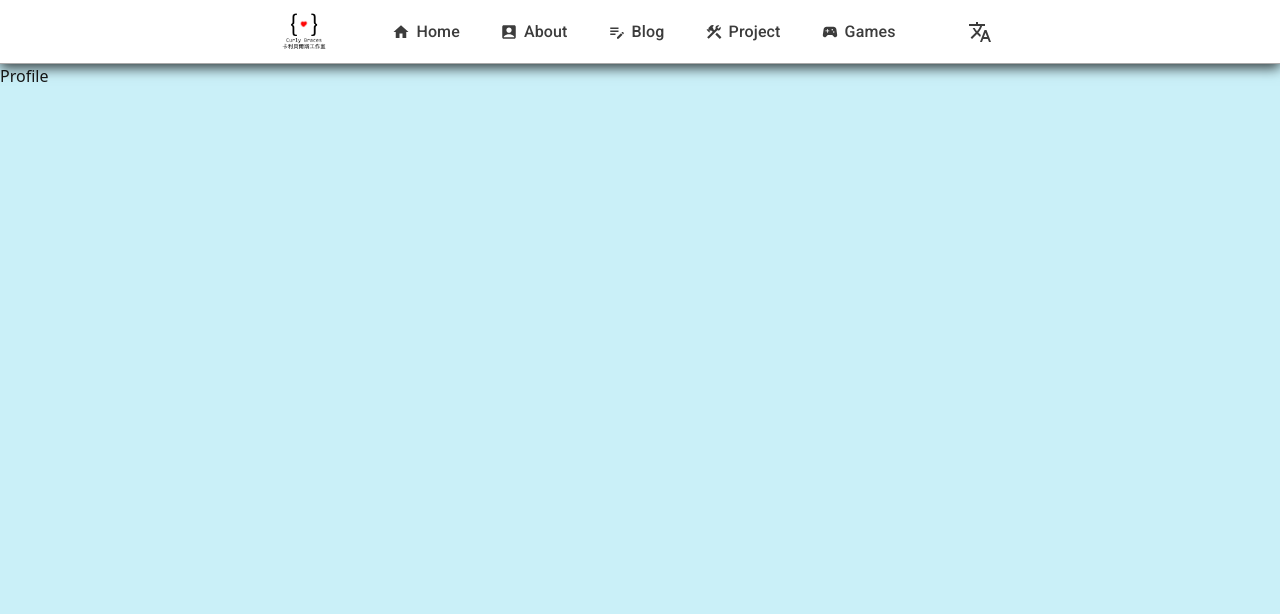
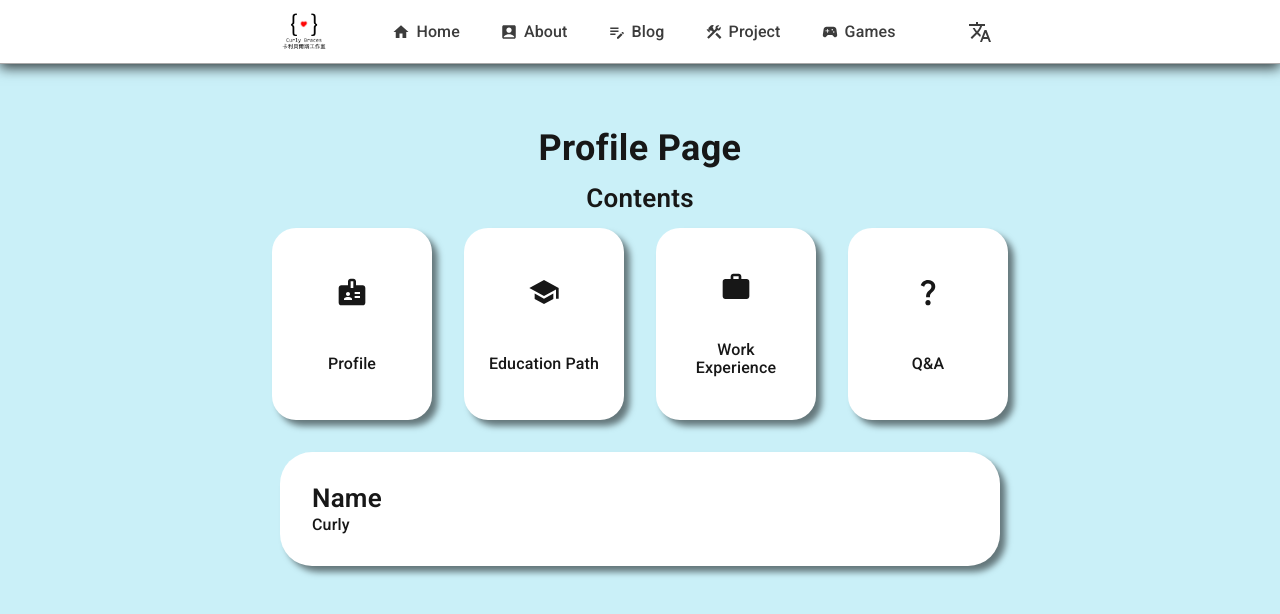
Before and after one commit to CurlyRhapsody/CurlyRhapsody.github.io, a Next.js app: page /en/about in a window 1280 px wide. Shown: the top 614 px of the page. Built offline with nearby package versions, Linux system fonts and the light colour scheme.

Commit message:
feat - Created profile page frame fix - Not found page redirect is useless fix - Warning about image is LCP

```diff
--- a/messages/en.json
+++ b/messages/en.json
@@ -44,5 +44,13 @@
         "project desc": "Creating small but practical stuff",
         "games title": "Games",
         "games desc": "Gaming time!"
+    },
+    "profile": {
+        "title": "Profile Page",
+        "content title": "Contents",
+        "content profile": "Profile",
+        "content education": "Education Path",
+        "content work": "Work Experience",
+        "content QnA": "Q&A"
     }
 }
--- a/messages/zh.json
+++ b/messages/zh.json
@@ -44,5 +44,13 @@
         "project desc": "小巧但實用的小程式",
         "games title": "遊戲",
         "games desc": "遊戲時間！"
+    },
+    "profile": {
+        "title": "個人檔案",
+        "content title": "目錄",
+        "content profile": "資料",
+        "content education": "學歷",
+        "content work": "工作經驗",
+        "content QnA": "Q&A"
     }
 }
--- a/src/app/components/navBar/NavBar.tsx
+++ b/src/app/components/navBar/NavBar.tsx
@@ -29,14 +29,14 @@ const MobileMenu = () => {
 
     return (
         <>
-            <Image src={Logo.src} width={1} height={1} alt="" style={{ width: "3rem", height: "3rem" }} />
+            <Image src={Logo.src} width={1} height={1} alt="" style={{ width: "3rem", height: "3rem" }} loading="eager" />
             <IconButton onClick={() => setIsDrawerOpened(true)}>
                 <MenuIcon sx={{ fontSize: "1.5rem", color: "#3C3C3C" }} />
             </IconButton>
             <Drawer open={isDrawerOpened} onClose={() => setIsDrawerOpened(false)}>
                 <MenuList sx={{ display: "flex", flexDirection: "column", width: "15rem", padding: 0 }}>
                     <Stack sx={{ width: "100%", height: "4rem", justifyContent: "center", pl: "1rem", pt: "1rem" }}>
-                        <Image src={Logo.src} width={1} height={1} alt="" style={{ width: "3rem", height: "3rem" }} />
+                        <Image src={Logo.src} width={1} height={1} alt="" style={{ width: "3rem", height: "3rem" }} loading="eager" />
                     </Stack>
                     <Stack sx={{ width: "100%", justifyContent: "center", pl: "1rem", mt: "1.5rem", mb: "0.5rem" }}>
                         <Title3 color="#3C3C3C">{t("cates")}</Title3>
@@ -74,7 +74,7 @@ const DesktopMenu = () => {
 
     return (
         <>
-            <Image src={Logo.src} width={48} height={48} alt="" />
+            <Image src={Logo.src} width={48} height={48} alt="" loading="eager" />
             <MenuList sx={{ display: "flex", flexDirection: "row", gap: "0.5rem", height: "100%", padding: 0 }}>
                 {menuList.map(({ icon, localeStr, path }) => (
                     <SectionButton
--- a/src/app/components/pages/HomePage.tsx
+++ b/src/app/components/pages/HomePage.tsx
@@ -29,6 +29,7 @@ const HomePage = () => {
                 <Image
                     fill src={HomePageIamge.src} alt=""
                     style={{ objectFit: "cover", filter: "blur(0.1875rem)", backgroundPosition: "center" }}
+                    loading="eager"
                 />
                 <motion.div
                     style={{ width: "100%", height: "100%" }}
--- a/src/app/components/pages/ProfilePage.tsx
+++ b/src/app/components/pages/ProfilePage.tsx
@@ -1,5 +1,16 @@
+"use client"
+
+import { Stack } from "@mui/material";
+import ProfileForm from "../profile/ProfileForm";
+import ProfileContents from "../profile/ProfileContents";
+
 const ProfilePage = () => {
-    return (<>Profile</>);
+    return (
+        <Stack sx={{ width: "100%", py: "4rem", alignItems: "center", gap: "2rem" }}>
+            <ProfileContents />
+            <ProfileForm />
+        </Stack>
+    );
 }
 
 export default ProfilePage;
--- /dev/null
+++ b/src/app/components/profile/ProfileContents.tsx
@@ -0,0 +1,61 @@
+import { SvgIconComponent } from "@mui/icons-material";
+import { useTranslations } from "next-intl";
+import { Body1, Subtitle1, Title1 } from "../styled/text";
+import { Grid, Stack, SvgIcon } from "@mui/material";
+import useResponsiveSizing from "../hooks/useResponsiveSizing";
+import { ShadowedStack } from "../styled/component";
+
+import BadgeIcon from '@mui/icons-material/Badge';
+import SchoolIcon from '@mui/icons-material/School';
+import WorkIcon from '@mui/icons-material/Work';
+import QuestionMarkIcon from '@mui/icons-material/QuestionMark';
+
+const ContentOption = ({
+    Icon, title, tag
+}: {
+    Icon: SvgIconComponent;
+    title: string;
+    tag: string;
+}) => {
+    const { isMobile } = useResponsiveSizing();
+
+    return (
+        <Grid size={isMobile ? 6 : 3}>
+            <ShadowedStack
+                sx={{
+                    width: isMobile ? "100%" : "10rem",
+                    height: "12rem",
+                    p: "1.5rem",
+                    borderRadius: "1.5rem",
+                    alignItems: "center",
+                    justifyContent: "space-around",
+                    background: "#FFFFFF"
+                }}
+            >
+                <Icon sx={{ fontSize: "2rem" }} />
+                <Body1 sx={{ textAlign: "center" }}>{title}</Body1>
+            </ShadowedStack>
+        </Grid>
+    )
+}
+
+const ProfileContents = () => {
+    const t = useTranslations("profile");
+    const { isMobile } = useResponsiveSizing();
+
+    return (
+        <Stack sx={{ gap: "1rem", alignItems: "center", width: "100%", px: "2rem" }}>
+            <Title1>{t("title")}</Title1>
+            <Subtitle1>{t("content title")}</Subtitle1>
+            <Grid container spacing="2rem">
+                <ContentOption Icon={BadgeIcon} title={t("content profile")} tag="profile" />
+                <ContentOption Icon={SchoolIcon} title={t("content education")} tag="education" />
+                <ContentOption Icon={WorkIcon} title={t("content work")} tag="work" />
+                <ContentOption Icon={QuestionMarkIcon} title={t("content QnA")} tag="qna" />
+            </Grid>
+        </Stack>
+
+    );
+}
+
+export default ProfileContents;
--- /dev/null
+++ b/src/app/components/profile/ProfileField.tsx
@@ -0,0 +1,16 @@
+import { Stack } from "@mui/material";
+import { Body1, Subtitle1 } from "../styled/text";
+
+const ProfileField = ({ subtitle, content }: {
+    subtitle: string;
+    content: string;
+}) => {
+    return (
+        <Stack sx={{ gap: "0.25rem" }}>
+            <Subtitle1>{subtitle}</Subtitle1>
+            <Body1>{content}</Body1>
+        </Stack>
+    )
+}
+
+export default ProfileField;
--- /dev/null
+++ b/src/app/components/profile/ProfileForm.tsx
@@ -0,0 +1,16 @@
+import { useTranslations } from "next-intl";
+import { ShadowedStack } from "../styled/component";
+import ProfileField from "./ProfileField";
+
+const ProfileForm = () => {
+
+    const t = useTranslations("profile.form");
+
+    return (
+        <ShadowedStack sx={{ borderRadius: "2rem", width: "45rem", padding: "2rem", background: "#fff" }}>
+            <ProfileField subtitle={"Name"} content={"Curly"} />
+        </ShadowedStack>
+    )
+}
+
+export default ProfileForm;
--- a/src/app/global-not-found.tsx
+++ b/src/app/global-not-found.tsx
@@ -37,7 +37,7 @@ export default function NotFound() {
                     <Title1>{dict.title}</Title1>
                     <Subtitle1>{dict.desc}</Subtitle1>
                     <Stack sx={{ width: "15rem", height: "15rem", p: "2.25rem", borderRadius: "2.25rem", background: "white" }}>
-                        <Image src={Dusted.src} alt="" width={1} height={1} style={{ width: "100%", height: "100%" }} />
+                        <Image src={Dusted.src} alt="" width={1} height={1} style={{ width: "100%", height: "100%" }} loading="eager" />
                     </Stack>
                     <Button
                         variant="contained"
@@ -46,7 +46,7 @@ export default function NotFound() {
                             "&:hover": { background: "#4678BE" }
                         }}
                         startIcon={<HomeIcon sx={{ fontSize: "1.25rem" }} />}
-                        onClick={() => router.push(`/${locale}`)}
+                        onClick={() => { window.location.href = `/${locale}` }}
                     >
                         {dict.goHome}
                     </Button>
```
Also changed, not shown: 1 other file (tests, documents, lock files or other folders).
